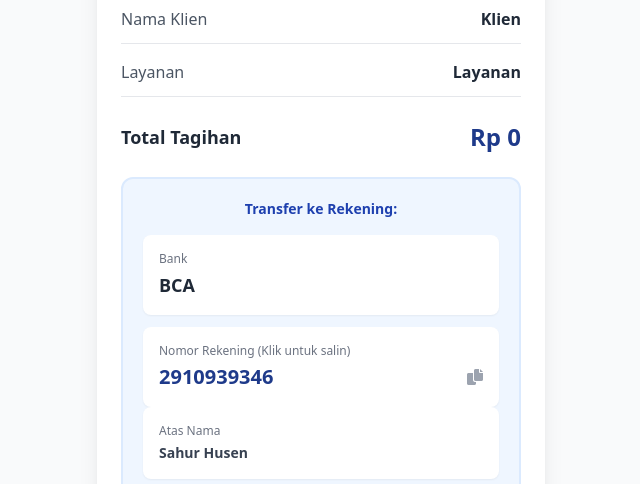
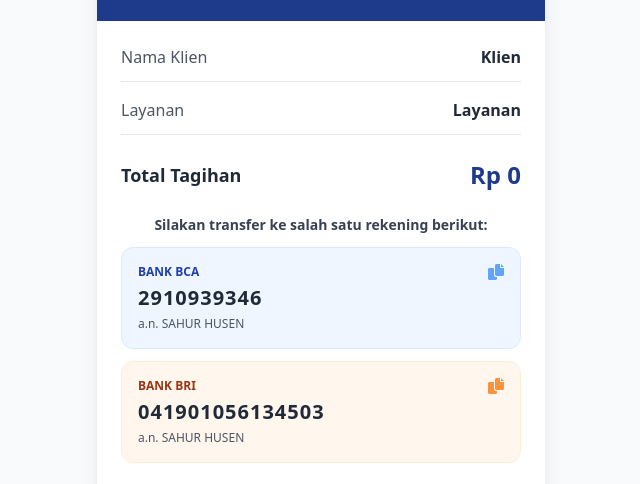
Before and after one commit to izinnakes26/medlicensing-backend, a website: page public/invoice.html in a window 1280 px wide. Shown: the part 146-630 px from the top of the page, without its empty margins (319-959 px from the left). Drawn offline with nearby package versions, Linux system fonts and the light colour scheme.

Commit message:
Update invoice.html

```diff
--- a/public/invoice.html
+++ b/public/invoice.html
@@ -15,7 +15,7 @@
             <p class="text-blue-200 text-sm">Medlicensing Indonesia</p>
         </div>
 
-        <!-- Detail -->
+        <!-- Detail Client -->
         <div class="p-6 space-y-4">
             <div class="flex justify-between border-b pb-3">
                 <span class="text-gray-600">Nama Klien</span>
@@ -31,36 +31,36 @@
             </div>
         </div>
 
-        <!-- Rekening Section (CLICK TO COPY) -->
+        <!-- Bagian Rekening (BCA & BRI) -->
         <div class="px-6 pb-6">
-            <div class="bg-blue-50 rounded-xl p-5 border-2 border-blue-100">
-                <p class="text-sm text-blue-800 mb-4 font-bold text-center">Transfer ke Rekening:</p>
+            <p class="text-sm text-gray-700 font-bold mb-3 text-center">Silakan transfer ke salah satu rekening berikut:</p>
 
-                <div class="bg-white rounded-lg p-4 mb-3 shadow-sm">
-                    <p class="text-xs text-gray-500 mb-1">Bank</p>
-                    <p class="text-lg font-bold text-gray-800">BCA</p>
+            <!-- KOTAK BCA -->
+            <!-- GANTI NOMOR REKENING BCA DI BAWAH INI (ada 2 tempat: di onclick dan di teks) -->
+            <div class="bg-blue-50 border border-blue-100 rounded-xl p-4 mb-3 cursor-pointer active:scale-95 transition-transform" onclick="copyRek('1234567890', 'bca')">
+                <div class="flex justify-between items-center mb-1">
+                    <span class="text-xs font-bold text-blue-800">BANK BCA</span>
+                    <i class="fas fa-copy text-blue-400"></i>
                 </div>
+                <p class="text-xl font-bold text-gray-800 tracking-wider" id="norek-bca">2910939346</p>
+                <p class="text-xs text-gray-600 mt-1">a.n. SAHUR HUSEN</p> <!-- GANTI NAMA PEMILIK REK BCA -->
+                <p id="feedback-bca" class="text-xs text-green-600 font-semibold mt-2 hidden">✅ Nomor BCA berhasil disalin!</p>
+            </div>
 
-                <!-- Tombol Salin Rekening -->
-                <div class="bg-white rounded-lg p-4 shadow-sm cursor-pointer active:scale-95 transition-transform" onclick="copyRek()">
-                    <p class="text-xs text-gray-500 mb-1">Nomor Rekening (Klik untuk salin)</p>
-                    <div class="flex justify-between items-center">
-                        <!-- GANTI NOMOR REKENING DI BAWAH INI -->
-                        <p class="text-xl font-bold text-blue-900" id="norek">2910939346</p>
-                        <i class="fas fa-copy text-gray-400"></i>
-                    </div>
-                    <p id="copyFeedback" class="text-xs text-green-600 font-semibold mt-2 hidden">✅ Nomor berhasil disalin!</p>
+            <!-- KOTAK BRI -->
+            <!-- GANTI NOMOR REKENING BRI DI BAWAH INI (ada 2 tempat: di onclick dan di teks) -->
+            <div class="bg-orange-50 border border-orange-100 rounded-xl p-4 cursor-pointer active:scale-95 transition-transform" onclick="copyRek('0987654321', 'bri')">
+                <div class="flex justify-between items-center mb-1">
+                    <span class="text-xs font-bold text-orange-800">BANK BRI</span>
+                    <i class="fas fa-copy text-orange-400"></i>
                 </div>
-
-                <div class="bg-white rounded-lg p-4 shadow-sm">
-                    <p class="text-xs text-gray-500 mb-1">Atas Nama</p>
-                    <!-- GANTI NAMA DI BAWAH INI -->
-                    <p class="text-sm font-semibold text-gray-700">Sahur Husen</p>
-                </div>
+                <p class="text-xl font-bold text-gray-800 tracking-wider" id="norek-bri">041901056134503</p>
+                <p class="text-xs text-gray-600 mt-1">a.n. SAHUR HUSEN</p> <!-- GANTI NAMA PEMILIK REK BRI -->
+                <p id="feedback-bri" class="text-xs text-green-600 font-semibold mt-2 hidden">✅ Nomor BRI berhasil disalin!</p>
             </div>
         </div>
 
-        <!-- Confirm Button -->
+        <!-- Tombol Konfirmasi WA -->
         <div class="px-6 pb-8">
             <a id="waButton" href="#" class="block w-full bg-green-500 hover:bg-green-600 text-white font-bold py-3 px-4 rounded-xl text-center transition duration-200 shadow-lg">
                 <i class="fab fa-whatsapp mr-2"></i> Konfirmasi Pembayaran
@@ -81,19 +81,18 @@
         document.getElementById('totalPrice').innerText = 'Rp ' + parseInt(price).toLocaleString('id-ID');
 
         // 2. Link WA (GANTI NOMOR WA ADMIN DI SINI)
-        const waAdmin = '6281234567890';
+        const waAdmin = '6281229098655';
         const message = `Halo Admin Medlicensing, saya ${name} sudah melakukan pembayaran untuk layanan ${service} sebesar Rp ${parseInt(price).toLocaleString('id-ID')}. Berikut bukti transfernya.`;
         document.getElementById('waButton').href = `https://wa.me/${waAdmin}?text=${encodeURIComponent(message)}`;
 
-        // 3. Fungsi Copy Rekening
-        function copyRek() {
-            const norek = document.getElementById('norek').innerText;
-            navigator.clipboard.writeText(norek).then(() => {
-                const feedback = document.getElementById('copyFeedback');
+        // 3. Fungsi Copy Rekening (Bisa untuk BCA & BRI)
+        function copyRek(nomor, bank) {
+            navigator.clipboard.writeText(nomor).then(() => {
+                const feedback = document.getElementById(`feedback-${bank}`);
                 feedback.classList.remove('hidden');
-                setTimeout(() => feedback.classList.add('hidden'), 2000);
+                setTimeout(() => feedback.classList.add('hidden'), 2500);
             }).catch(err => {
-                alert('Gagal menyalin, silakan copy manual: ' + norek);
+                alert('Gagal menyalin, silakan copy manual: ' + nomor);
             });
         }
     </script>
```
